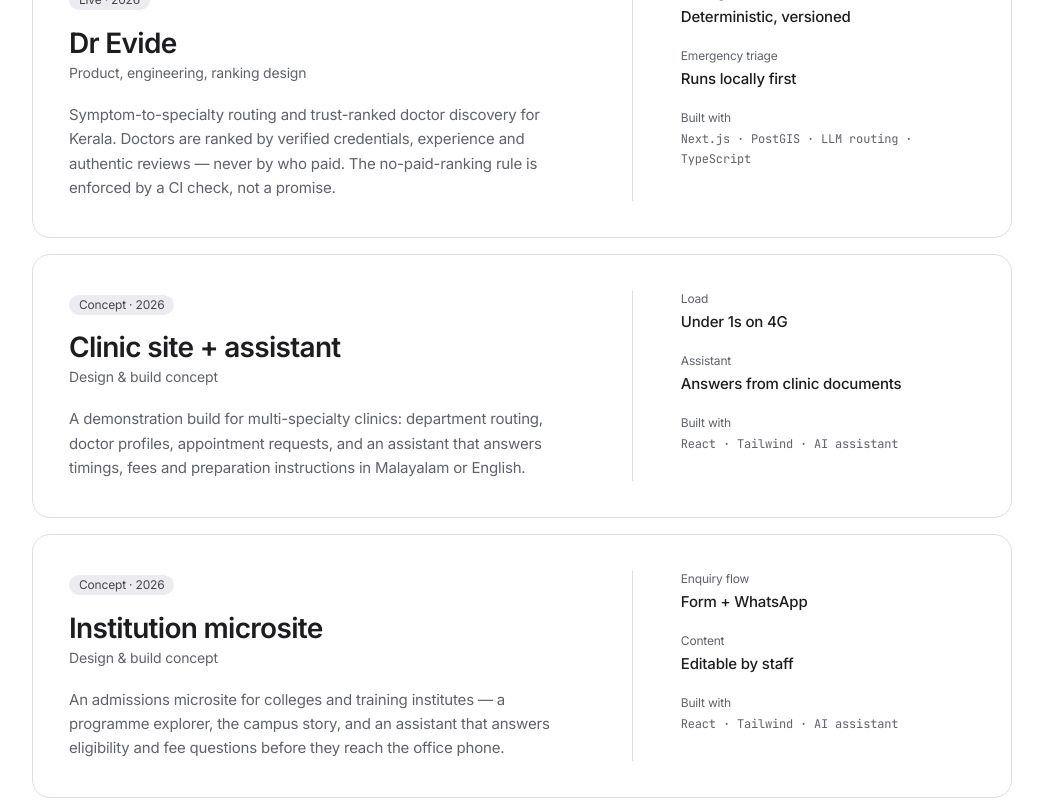
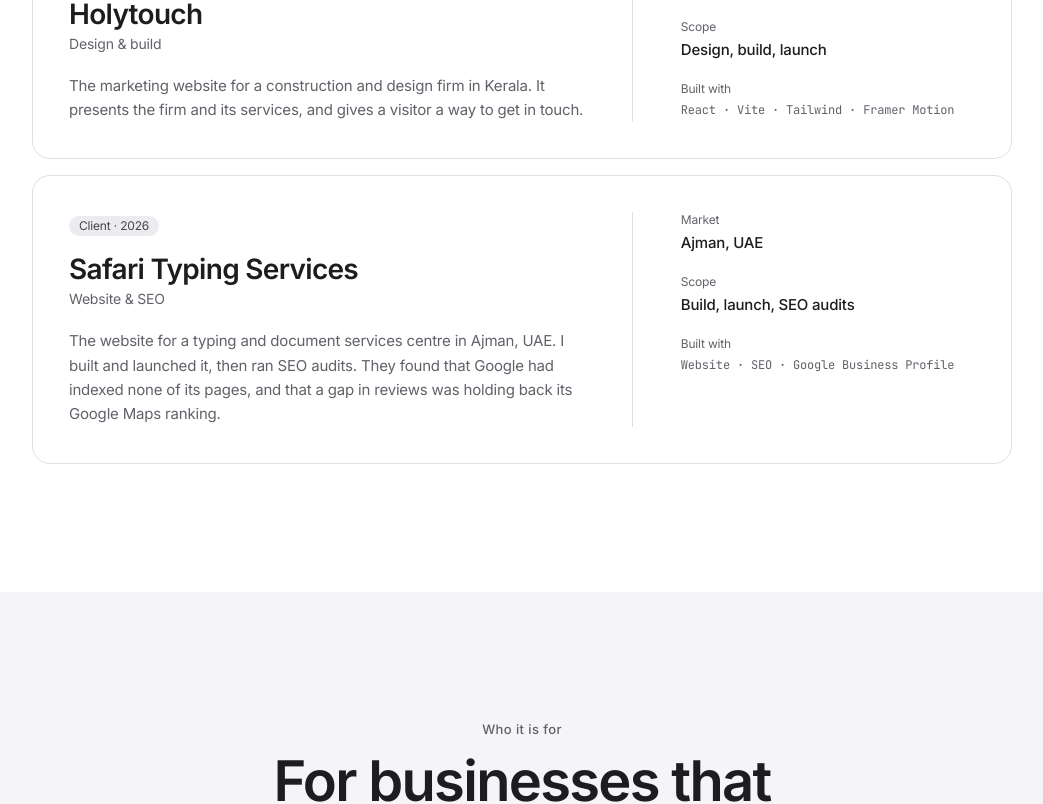
Before and after one commit to Ahamedshakir02/orbelis-studio, a React (Vite) app: page / in a window 1280 px wide. Shown: the part 5860-6664 px from the top of the page, without its empty margins (118-1161 px from the left). Built offline with nearby package versions, Linux system fonts and the light colour scheme; no server answers; a web font is replaced by a local one.

Commit message:
feat: show client work in place of the product and concept entries
Holytouch and Safari Typing Services replace Dr Evide and the two
concept builds. Dr Evide is a personal project, not studio work.

```diff
--- a/scripts/brochure.mjs
+++ b/scripts/brochure.mjs
@@ -162,7 +162,7 @@
 
   page(
     `${head('Work', 'Proof, labelled honestly.')}
-     <p class="note">One live product and two concept builds. A concept is marked as a concept.</p>
+     <p class="note">Client work, shown with permission.</p>
      <div class="stack">${work
        .map(
          (w) => `
--- a/src/data/site.js
+++ b/src/data/site.js
@@ -182,49 +182,34 @@
  */
 export const work = [
   {
-    id: 'dr-evide',
-    title: 'Dr Evide',
-    status: 'Live',
+    id: 'holytouch',
+    title: 'Holytouch',
+    status: 'Client',
     year: '2026',
-    role: 'Product, engineering, ranking design',
+    role: 'Design & build',
     summary:
-      'Symptom-to-specialty routing and trust-ranked doctor discovery for Kerala. Doctors are ranked by verified credentials, experience and authentic reviews — never by who paid. The no-paid-ranking rule is enforced by a CI check, not a promise.',
-    stack: ['Next.js', 'PostGIS', 'LLM routing', 'TypeScript'],
+      'The marketing website for a construction and design firm in Kerala. It presents the firm and its services, and gives a visitor a way to get in touch.',
+    stack: ['React', 'Vite', 'Tailwind', 'Framer Motion'],
     metrics: [
-      { k: 'Ranking', v: 'Deterministic, versioned' },
-      { k: 'Emergency triage', v: 'Runs locally first' },
+      { k: 'Market', v: 'Kerala' },
+      { k: 'Scope', v: 'Design, build, launch' },
     ],
     accent: '#e8a33d',
   },
   {
-    id: 'clinic-site',
-    title: 'Clinic site + assistant',
-    status: 'Concept',
+    id: 'safari-typing',
+    title: 'Safari Typing Services',
+    status: 'Client',
     year: '2026',
-    role: 'Design & build concept',
+    role: 'Website & SEO',
     summary:
-      'A demonstration build for multi-specialty clinics: department routing, doctor profiles, appointment requests, and an assistant that answers timings, fees and preparation instructions in Malayalam or English.',
-    stack: ['React', 'Tailwind', 'AI assistant'],
+      'The website for a typing and document services centre in Ajman, UAE. I built and launched it, then ran SEO audits. They found that Google had indexed none of its pages, and that a gap in reviews was holding back its Google Maps ranking.',
+    stack: ['Website', 'SEO', 'Google Business Profile'],
     metrics: [
-      { k: 'Load', v: 'Under 1s on 4G' },
-      { k: 'Assistant', v: 'Answers from clinic documents' },
+      { k: 'Market', v: 'Ajman, UAE' },
+      { k: 'Scope', v: 'Build, launch, SEO audits' },
     ],
     accent: '#7fb3d5',
-  },
-  {
-    id: 'institution-microsite',
-    title: 'Institution microsite',
-    status: 'Concept',
-    year: '2026',
-    role: 'Design & build concept',
-    summary:
-      'An admissions microsite for colleges and training institutes — a programme explorer, the campus story, and an assistant that answers eligibility and fee questions before they reach the office phone.',
-    stack: ['React', 'Tailwind', 'AI assistant'],
-    metrics: [
-      { k: 'Enquiry flow', v: 'Form + WhatsApp' },
-      { k: 'Content', v: 'Editable by staff' },
-    ],
-    accent: '#a3d5a1',
   },
 ]
 
@@ -431,7 +416,7 @@
   },
   {
     q: 'Do you build SaaS products and web applications?',
-    a: 'Yes. SaaS products, customer portals, internal tools, dashboards and mobile apps. A build starts with a first version real users can try, and grows in agreed stages from there. Dr Evide, my own product, is built this way.',
+    a: 'Yes. SaaS products, customer portals, internal tools, dashboards and mobile apps. A build starts with a first version real users can try, and grows in agreed stages from there.',
   },
   {
     q: 'Do you do marketing as well?',
--- a/src/sections/Work.jsx
+++ b/src/sections/Work.jsx
@@ -39,8 +39,8 @@
 
 /**
  * The work, one card per entry: what it is and whether it is live on the
- * left, its facts on the right. The status is said first and plainly — a
- * concept is labelled a concept before anything else about it is read.
+ * left, its facts on the right. The status is said first and plainly, before
+ * anything else about the project is read.
  */
 export default function Work() {
   return (
@@ -48,7 +48,7 @@
       id="work"
       label="Work"
       title="Proof, labelled honestly."
-      intro="One live product and two concept builds. A concept is marked as a concept."
+      intro="Client work, shown with permission."
     >
       <div className="stagger grid gap-4">
         {work.map((item) => (
```
